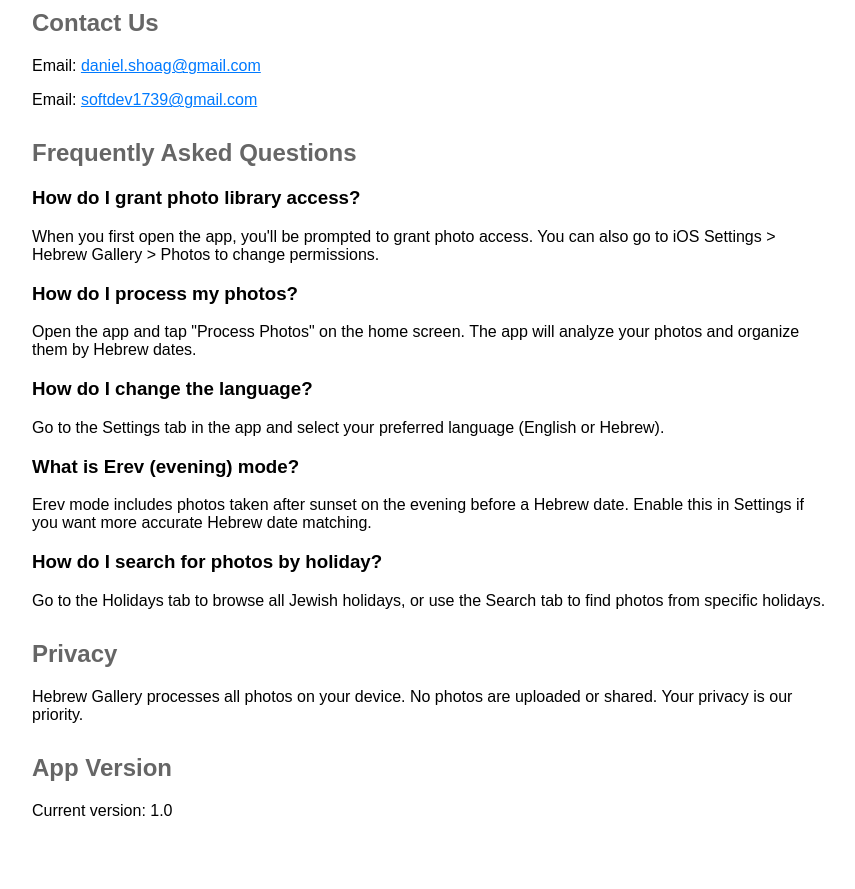
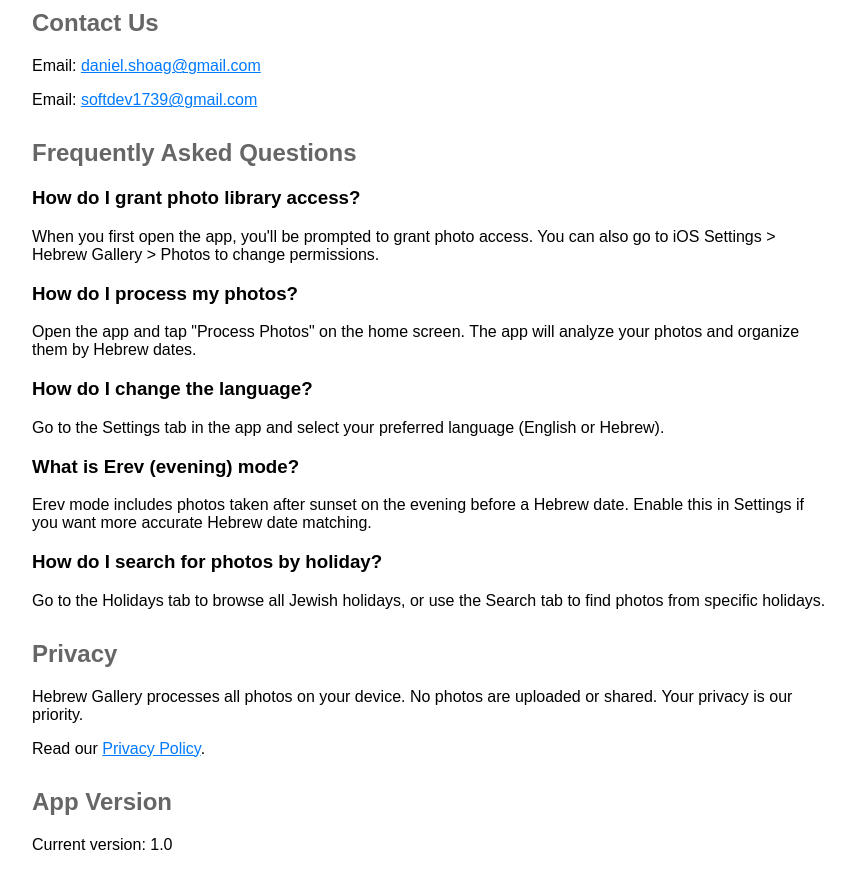
Before and after one commit to SW92919/hebrew-gallery-support, a plain HTML site: page index.html in a window 1280 px wide. Shown: the part 149-1038 px from the top of the page, without its empty margins (208-1063 px from the left). Drawn offline with Linux system fonts and the light colour scheme.

Commit message:
Add privacy policy link to index.html

```diff
--- a/index.html
+++ b/index.html
@@ -37,6 +37,7 @@
 
     <h2>Privacy</h2>
     <p>Hebrew Gallery processes all photos on your device. No photos are uploaded or shared. Your privacy is our priority.</p>
+    <p>Read our <a href="privacy-policy.html">Privacy Policy</a>.</p>
 
     <h2>App Version</h2>
     <p>Current version: 1.0</p>
```
